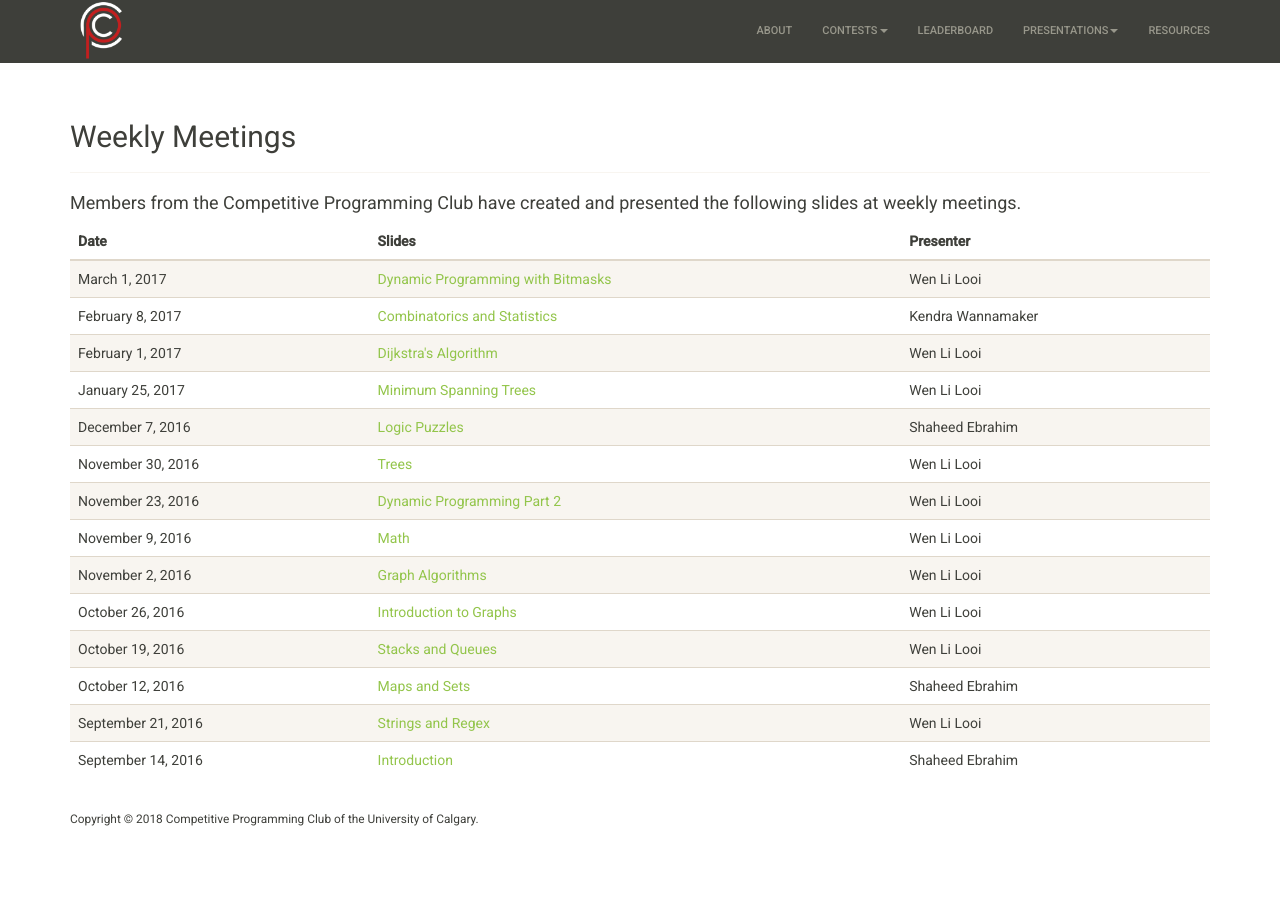
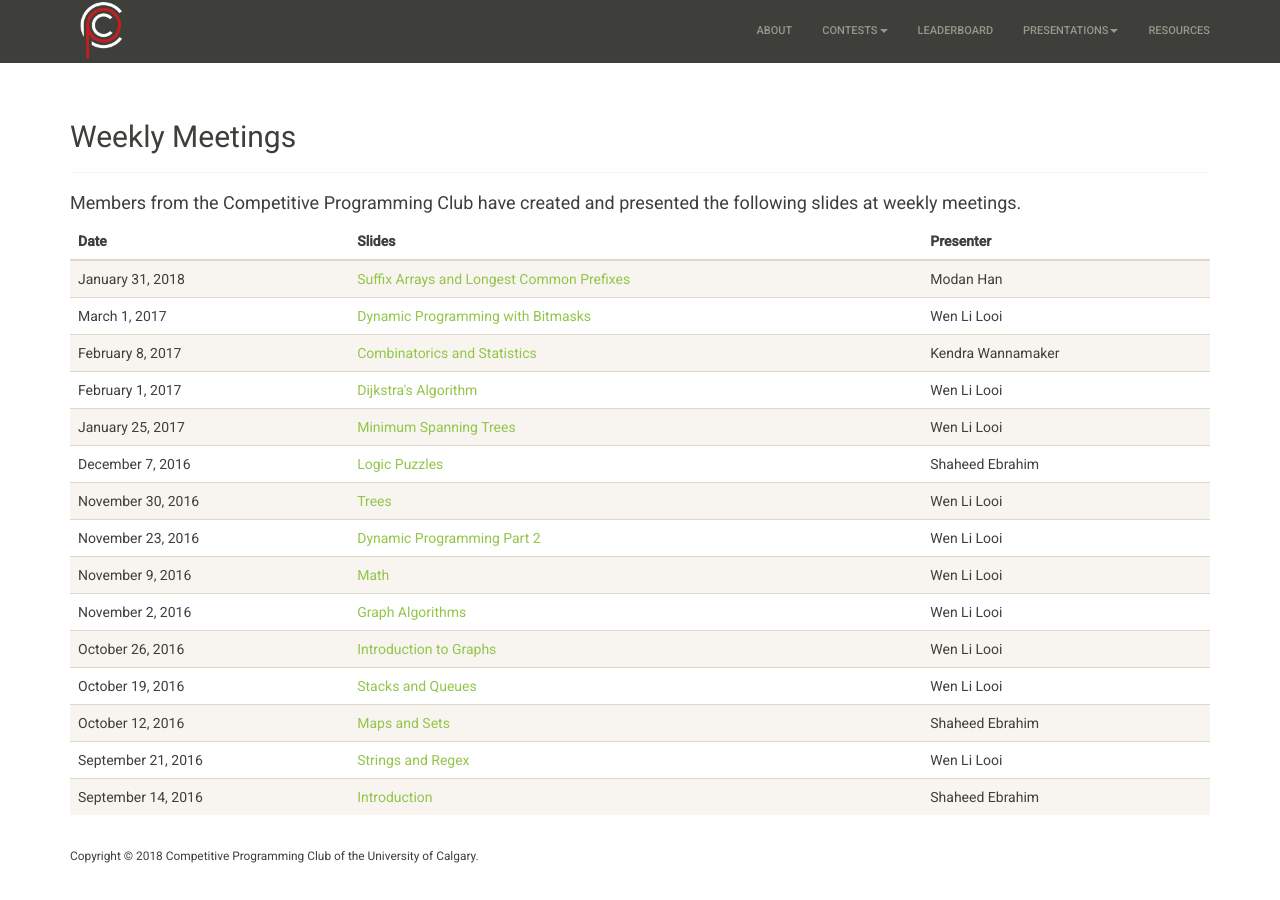
Before and after one commit to ProblemSolvingClub/psc-website, a Jekyll site: the page built from presentations/weekly-meetings/index.html, in a window 1280 px wide. Built offline with Jekyll 4.4.1, drawn with Linux system fonts in a browser that asks for light colours; nearby versions of some CDN libraries.

Commit message:
Added suffix arrays slides to weekly presentations

```diff
--- a/presentations/weekly-meetings/index.html
+++ b/presentations/weekly-meetings/index.html
@@ -18,6 +18,11 @@ title: Lectures
       </tr>
     </thead>
     <tbody>
+      <tr>
+        <td> January 31, 2018 </td>
+        <td> <a href = "slides/winter2018/2018-01-31-SuffixArray.pdf">Suffix Arrays and Longest Common Prefixes</a></td>
+        <td> Modan Han </td>
+      </tr>
       <tr>
         <td> March 1, 2017 </td>
         <td> <a href = "slides/winter2017/2017-03-01-DPBitmask.pdf">Dynamic Programming with Bitmasks</a></td>
```
Also changed, not shown: 1 other file.
